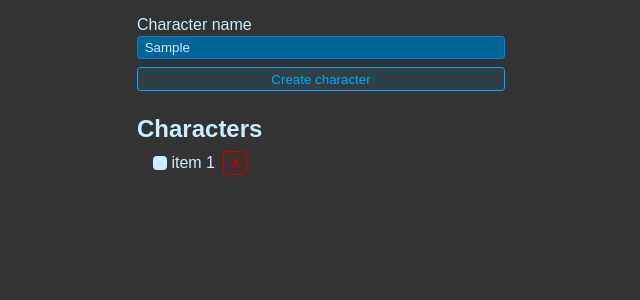
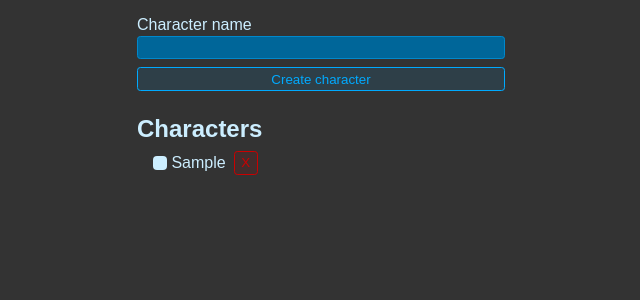
Before and after one commit to b21ricni/CraftForGMFailed, a React (Vite) app: page / in a window 1280 px wide. Both pictures are taken after typing "Sample" into the empty fields and a click on the button "Create character". Shown: the top 300 px of the page, without its empty margins (319-959 px from the left). Built offline with nearby package versions, Linux system fonts and the light colour scheme.

Commit message:
update name
Make name input empty after adding character

added unique key for each character

```diff
--- a/src/App.jsx
+++ b/src/App.jsx
@@ -14,6 +14,8 @@ export default function App() {
         {id: crypto.randomUUID(), title: newCharacterName, completed: false},
       ]
     })
+
+    setNewCharacterName("")
   }
 
   return (
@@ -34,10 +36,10 @@ export default function App() {
       <ul className="list">
         {character.map(character => {
           return (
-            <li>
+            <li key={character.id} >
               <label>
-                <input type="checkbox" />
-                item 1
+                <input type="checkbox" checked={character.completed} />
+                {character.title}
               </label>
               <button className="btn btn-danger">X</button>
             </li>
```
